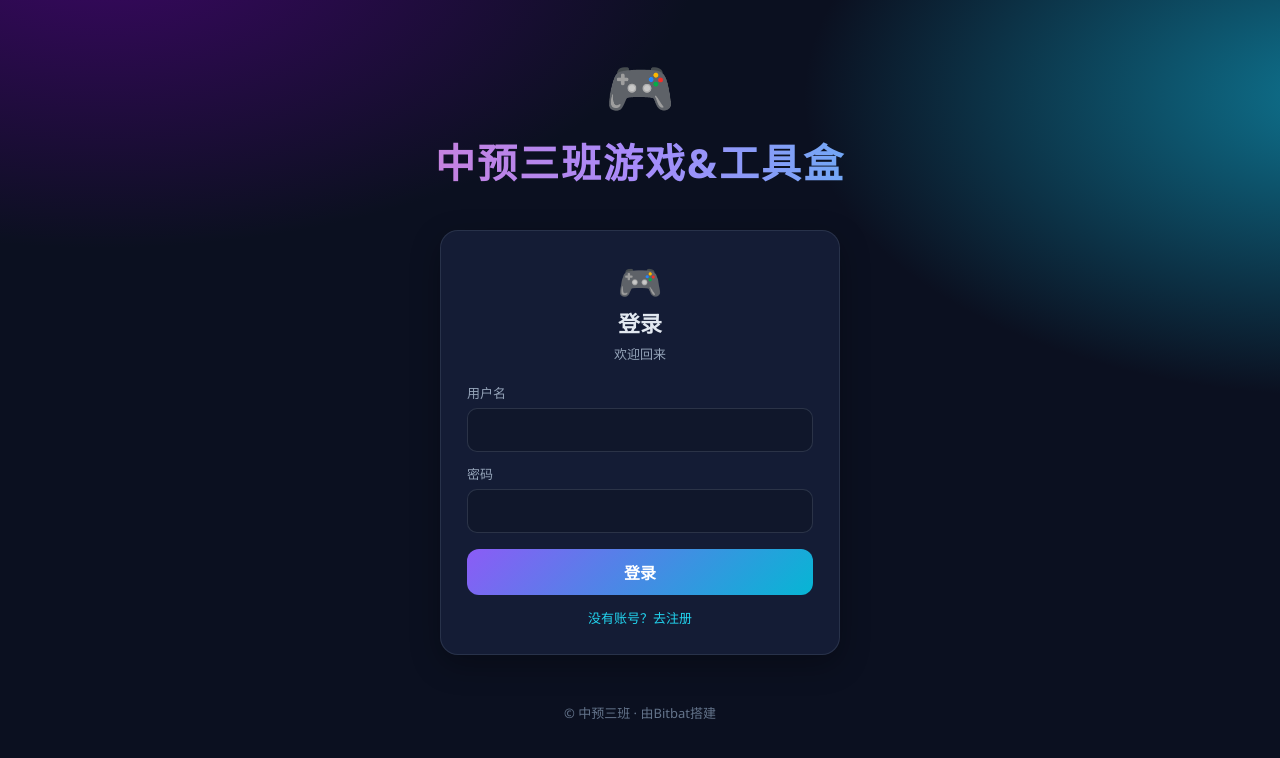
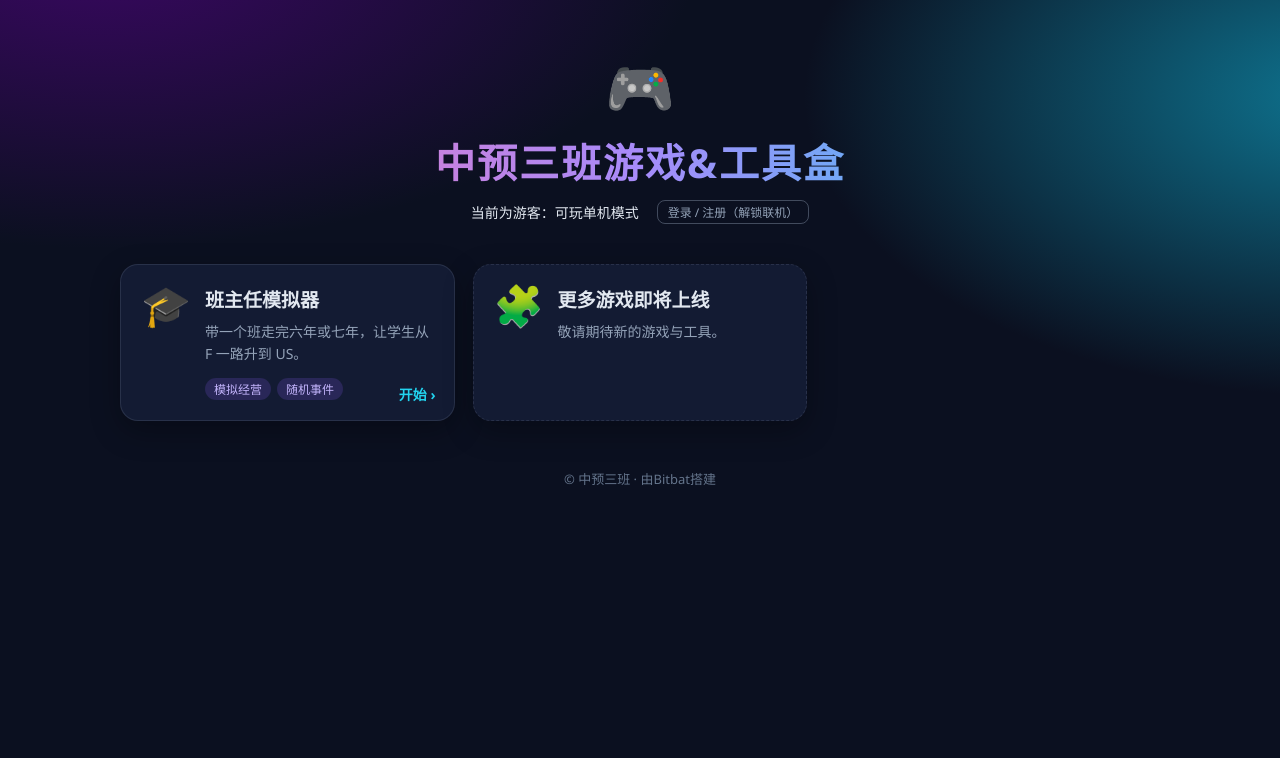
Before and after one commit to bitbat123/bitbat123.github.io, a React (Vite) app: page / in a window 1280 px wide. Shown: the top 758 px of the page. Built offline with nearby package versions, Linux system fonts and the light colour scheme.

Commit message:
Home: guests can play singleplayer; login optional for multiplayer

```diff
--- a/src/App.jsx
+++ b/src/App.jsx
@@ -3,12 +3,16 @@ import { GAMES } from './games.js';
 import AuthPanel from './components/AuthPanel.jsx';
 import { callAuth, getToken, clearToken } from './cloud.js';
 
-/** 主页：登录后显示游戏列表；未登录显示登录 / 注册 */
+/**
+ * 主页：所有人（包括游客）都能看到游戏列表并玩单机模式。
+ * 登录 / 注册是可选入口：登录后可玩联机模式（联机功能以后再做）。
+ */
 export default function App() {
   const [user, setUser] = useState(null);
   const [checking, setChecking] = useState(true);
+  const [showAuth, setShowAuth] = useState(false);
 
-  // 启动时用本地令牌恢复会话
+  // 启动时用本地令牌恢复会话（失败则视为游客）
   useEffect(() => {
     const token = getToken();
     if (!token) { setChecking(false); return; }
@@ -20,33 +24,35 @@ export default function App() {
 
   const logout = () => { clearToken(); setUser(null); };
 
-  if (checking) {
-    return <div className="home"><p className="muted center">加载中…</p></div>;
-  }
-
-  if (!user) {
-    return (
-      <div className="home">
-        <header className="home-hero">
-          <div className="home-logo">🎮</div>
-          <h1>中预三班游戏&amp;工具盒</h1>
-        </header>
-        <AuthPanel onLogin={setUser} />
-        <footer className="home-foot">© 中预三班 · 由Bitbat搭建</footer>
-      </div>
-    );
-  }
-
   return (
     <div className="home">
       <header className="home-hero">
         <div className="home-logo">🎮</div>
         <h1>中预三班游戏&amp;工具盒</h1>
-        <p>
-          你好，{user.username}
-          <button className="logout" onClick={logout}>退出登录</button>
-        </p>
+        <div className="account-bar">
+          {checking ? (
+            <span className="muted">检查登录状态…</span>
+          ) : user ? (
+            <>
+              <span>你好，{user.username}</span>
+              <button className="logout" onClick={logout}>退出登录</button>
+            </>
+          ) : (
+            <>
+              <span className="muted">当前为游客：可玩单机模式</span>
+              <button className="logout" onClick={() => setShowAuth((v) => !v)}>
+                {showAuth ? '收起' : '登录 / 注册（解锁联机）'}
+              </button>
+            </>
+          )}
+        </div>
       </header>
+
+      {!user && showAuth && (
+        <div className="auth-slot">
+          <AuthPanel onLogin={(u) => { setUser(u); setShowAuth(false); }} />
+        </div>
+      )}
 
       <main className="home-grid">
         {GAMES.map((g) => (
@@ -59,6 +65,7 @@ export default function App() {
                 {g.tags.map((t) => (
                   <span key={t} className="gc-tag">{t}</span>
                 ))}
+                {g.multiplayer && <span className="gc-tag mp">联机（需登录）</span>}
               </div>
             </div>
             <span className="gc-go">开始 ›</span>
--- a/src/games.js
+++ b/src/games.js
@@ -1,5 +1,6 @@
 // 游戏清单：以后新增游戏只需在这里加一项即可
-// href 为该游戏在域名下的路径（同一站点下的子路径）
+// href：游戏在域名下的路径
+// multiplayer：是否包含联机模式（联机需要登录；游客只能玩单机）
 export const GAMES = [
   {
     id: 'class-teacher',
@@ -8,5 +9,6 @@ export const GAMES = [
     tagline: '带一个班走完六年或七年，让学生从 F 一路升到 US。',
     tags: ['模拟经营', '随机事件'],
     href: '/class-sim/',
+    multiplayer: false,
   },
 ];
--- a/src/styles.css
+++ b/src/styles.css
@@ -45,6 +45,9 @@ a.game-card:hover { transform: translateY(-4px); border-color: #8b5cf6; box-shad
 .home-foot { text-align: center; color: #64748b; font-size: 13px; margin-top: 48px; }
 
 .center { text-align: center; }
+.account-bar { display: flex; justify-content: center; align-items: center; gap: 8px; margin-top: 10px; font-size: 14px; flex-wrap: wrap; }
+.auth-slot { margin: 0 0 28px; }
+.gc-tag.mp { background: rgba(251, 191, 36, 0.18); color: #fde68a; }
 .logout { margin-left: 10px; background: transparent; border: 1px solid rgba(148,163,184,.4); color: #94a3b8; border-radius: 8px; padding: 2px 10px; cursor: pointer; font: inherit; font-size: 12px; }
 .logout:hover { color: #e2e8f0; }
 
```
